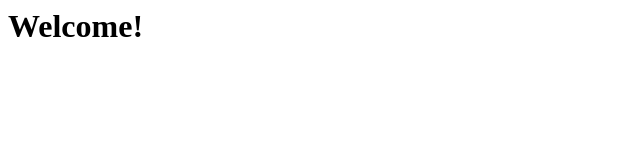
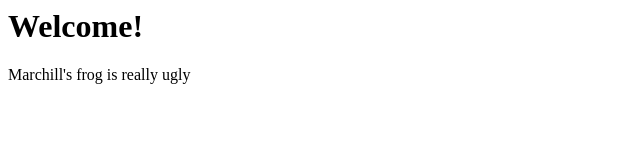
Before and after one commit to 21j504-maker/formative1, a plain HTML site: page index.html in a window 1280 px wide. Shown: the whole page, without its empty margins (0-640 px from the left). Drawn offline with Linux system fonts and the light colour scheme.

Commit message:
Added paragraph

```diff
--- a/index.html
+++ b/index.html
@@ -4,5 +4,6 @@
     </head>
     <body>
         <h1>Welcome!</h1>
+        <p>Marchill's frog is really ugly</p>
     </body>
 </html>
```
